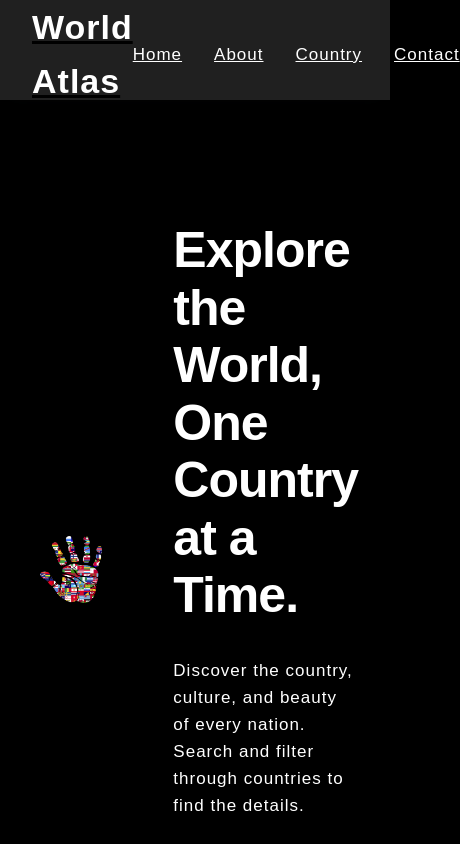
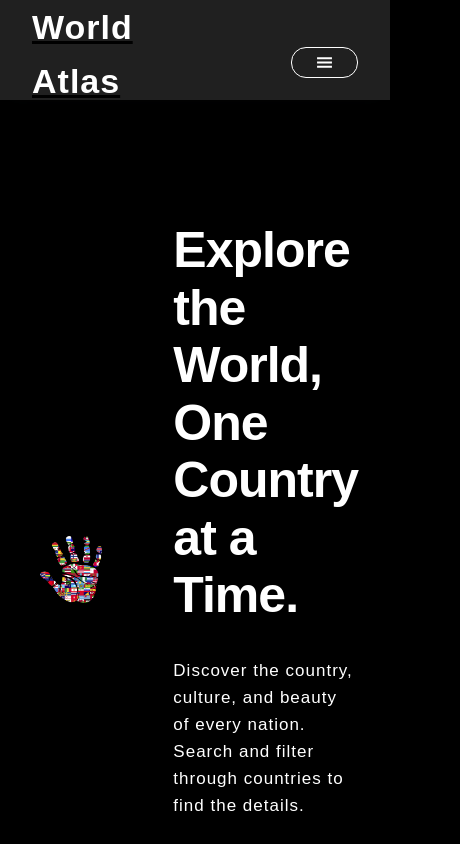
Before and after one commit to electrixky/world-atlas, a React (Vite) app: page / in a window 390 px wide. Shown: the top 844 px of the page, 460 px wide, since content can reach past the window. Built offline with nearby package versions, Linux system fonts and the light colour scheme.

Commit message:
hamburger menu

```diff
--- a/src/App.css
+++ b/src/App.css
@@ -119,6 +119,39 @@
 
 .ham-menu {
     display: none;
+}
+
+@media screen and (max-width: 998px) {
+    .menu-web {
+        display: none;
+    }
+
+    .ham-menu {
+        display: flex;
+        justify-content: flex-end;
+    }
+
+    .menu-mobile {
+        position: absolute;
+        top: 10rem;
+        left: 0;
+        width: 100%;
+        box-shadow: rgba(0, 0, 0, 0.25) 0 14px 28px;
+    }
+
+    .menu-mobile ul {
+        display: flex;
+        flex-direction: column;
+        align-items: center;
+
+        & li:first-child {
+            margin-top: 1.2rem;
+        }
+
+        & li:last-child {
+            margin-bottom: 1.2rem;
+        }
+    }
 }
 
 .logo {
--- a/src/components/UI/Header.jsx
+++ b/src/components/UI/Header.jsx
@@ -1,6 +1,13 @@
 import {NavLink} from "react-router-dom";
+import {GiHamburgerMenu} from "react-icons/gi";
+import {useState} from "react";
 
 export const Header = () => {
+    const [showMenu, setShowMenu] = useState(false)
+    const handleButtonToggle = () => {
+        return setShowMenu(!showMenu)
+    }
+
     return <header>
         <div className="container">
             <div className="grid navbar-grid">
@@ -9,7 +16,7 @@
                         <h1>World Atlas</h1>
                     </NavLink>
                 </div>
-                <nav>
+                <nav className={showMenu ? "menu-mobile" : "menu-web"}>
                     <ul>
                         <li>
                             <NavLink to="/">Home</NavLink>
@@ -25,6 +32,13 @@
                         </li>
                     </ul>
                 </nav>
+
+                <div className="ham-menu">
+                    <button onClick={handleButtonToggle}>
+                        <GiHamburgerMenu/>
+                    </button>
+                </div>
+
             </div>
         </div>
     </header>
```
